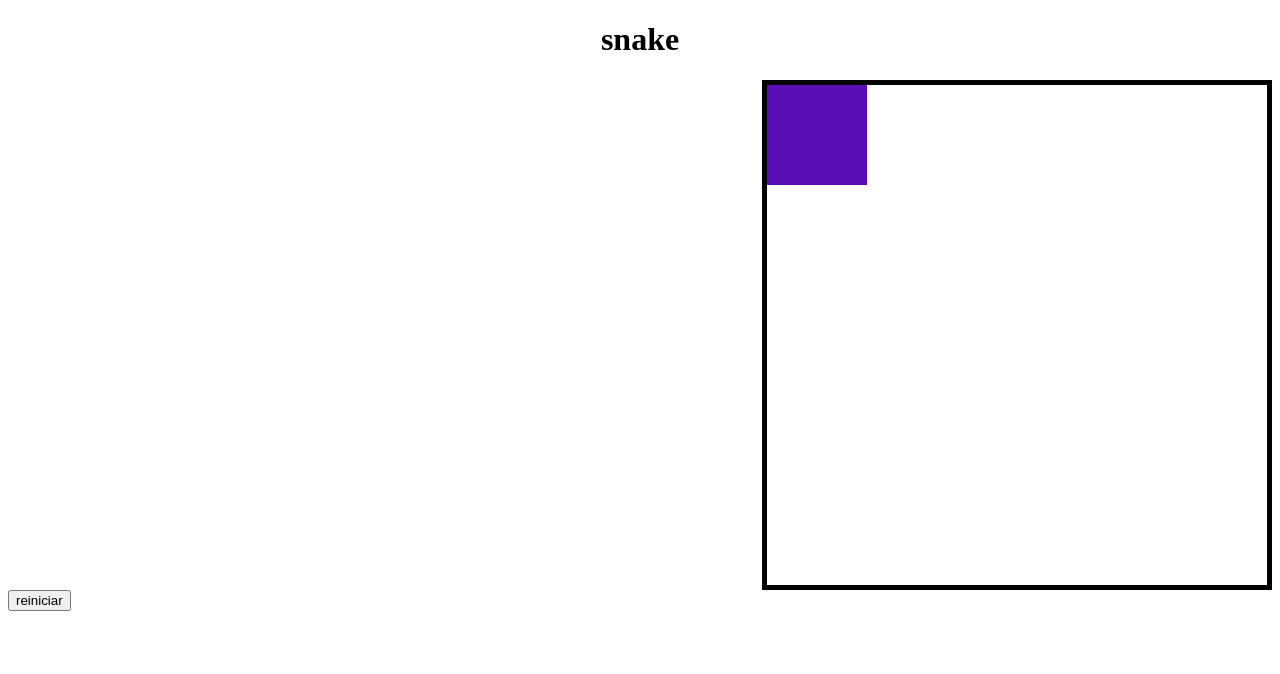
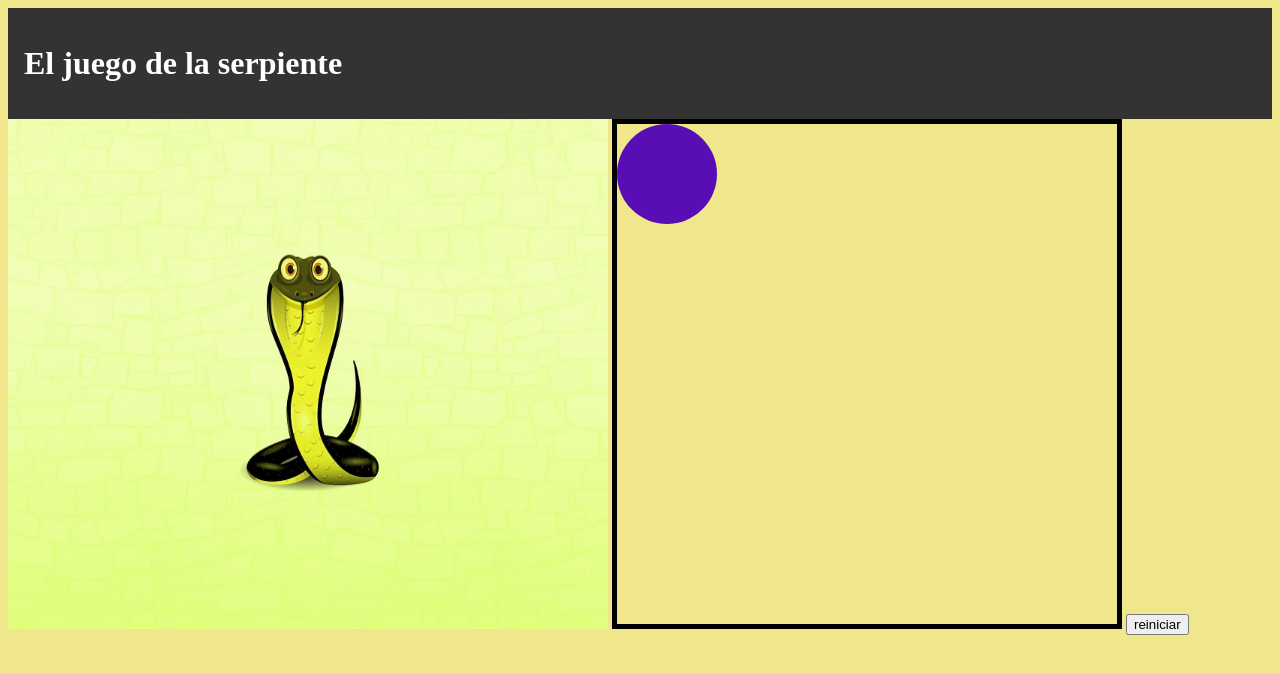
Before and after one commit to mireyasantiago/probando-serpiente, a plain HTML site: page index.html in a window 1280 px wide. Drawn offline with Linux system fonts and the light colour scheme.

Commit message:
cambios en la vista

```diff
--- a/index.html
+++ b/index.html
@@ -7,13 +7,21 @@
     <link rel="stylesheet" type="text/css"  href="vivorita.css">
   </head>
   <body>
-    <h1 align="center">snake</h1>
+    <ul>
+      <li>
+        <a href="#about">
+          <h1>El juego de la serpiente</h1>
+        </a>
+      </li>
+    </ul>
     <!--determinar el area de juego y el bloque que se movera-->
+
+    <img src="img/snake.jpg" class="imagen" alt="">
     <div id="bloque">
       <div id="cabezaSerpiente"></div>
     </div>
     <input type="button" value="reiniciar" id="reiniciar">
-
-    <script src="vivorita.js"> </script>
+    <!-- Area para los enlaces script -->
+    <script src="vivorita.js"></script>
   </body>
 </html>
--- a/vivorita.css
+++ b/vivorita.css
@@ -1,12 +1,13 @@
+
+body{
+  background-color:Khaki ;
+}
 #cabezaSerpiente {
   width: 100px;
   height: 100px;
+  border-radius:50%;
   background-color: #580EB4;
   position: absolute;
-
-
-
-
 }
 
 #bloque {
@@ -16,5 +17,37 @@
   border-color: black;
   margin=right: auto;
   margin-left: auto;
+  display: inline-block;
+}
+.imagen{
+  width: 600px;
+  height: 510px;
+  display:inline-block;
+}
 
+/* Area para menu*/
+ul {
+    list-style-type: none;
+    margin: 0;
+    padding: 0;
+    overflow: hidden;
+    background-color: #333;
+    width: 100%;
 }
+
+li {
+    float: left;
+}
+
+li a {
+    display: block;
+    color: white;
+    text-align: center;
+    line-height: 40px;
+    padding: 14px 16px;
+    text-decoration: none;
+}
+
+li a:hover {
+    background-color: #111;
+}
--- a/vivorita.js
+++ b/vivorita.js
@@ -1,5 +1,4 @@
-alert("mensaje");
-//
+
 var serpiente= document.getElementById('cabezaSerpiente');
 //definir la posicion  que parte inicilmente de 0 (x,y)
 var posicionX= parseInt(0);
```
Also changed, not shown: img/snake.jpg (added).
